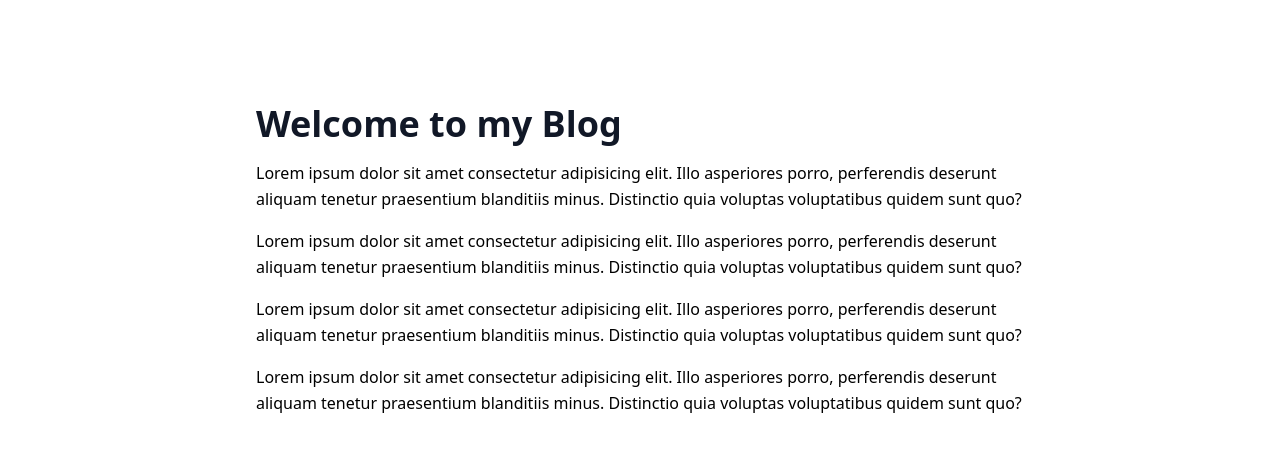
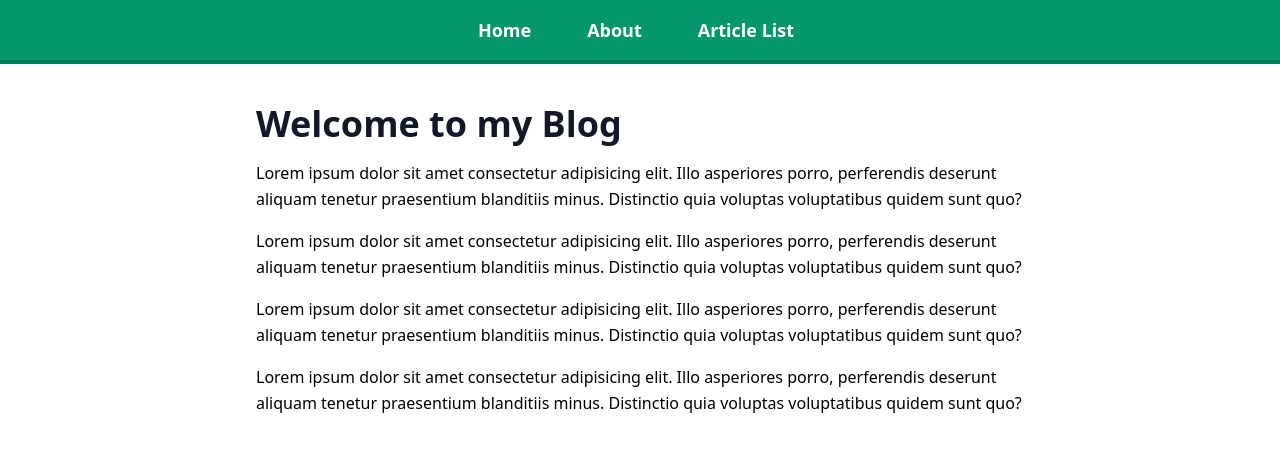
Before and after one commit to renuyarasu/MERN_Blog_Project, a React (Create React App) app: page / in a window 1280 px wide. Shown: the top 452 px of the page. Built offline with nearby package versions, Linux system fonts and the light colour scheme.

Commit message:
Navbar Implementation

```diff
--- a/src/App.js
+++ b/src/App.js
@@ -1,13 +1,18 @@
 import { BrowserRouter as Router, Route } from "react-router-dom";
-// Components
+
+// Pages
 import Home from "./pages/Home";
 import About from "./pages/About";
 import ArticleList from "./pages/ArticleList";
 import Article from "./pages/Article";
 
+// Components
+import Navbar from "./components/Navbar";
+
 function App() {
   return (
     <Router>
+      <Navbar/>
       <div className="max-w-screen-md mx-auto pt-20">
         <Route exact path="/" component={Home} />
         <Route exact path="/about" component={About} />
--- /dev/null
+++ b/src/components/Navbar.js
@@ -0,0 +1,16 @@
+import React from 'react'
+import { Link } from 'react-router-dom'
+
+function Navbar() {
+    return (
+        <nav className='border-b-4 border-green-700 text-center fixed top-0 w-full bg-green-600 font-bold text-lg text-white'>
+            <ul>
+                <li className='inline-block pt-4  pb-4'><Link to='/' className='pl-6 pr-8'>Home</Link></li>
+                <li className='inline-block pt-4  pb-4'><Link to='/about' className='pl-6 pr-8'>About</Link></li>
+                <li className='inline-block pt-4  pb-4'><Link to='/article-list' className='pl-6 pr-8'>Article List</Link></li>
+            </ul>
+        </nav>
+    )
+}
+
+export default Navbar
```
